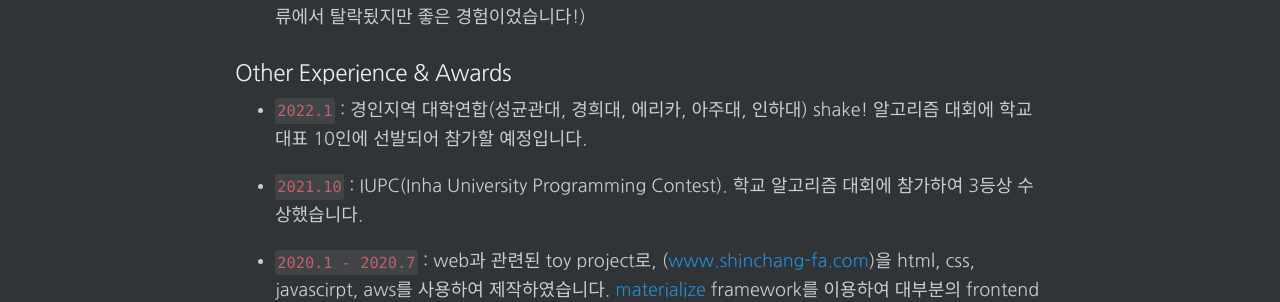
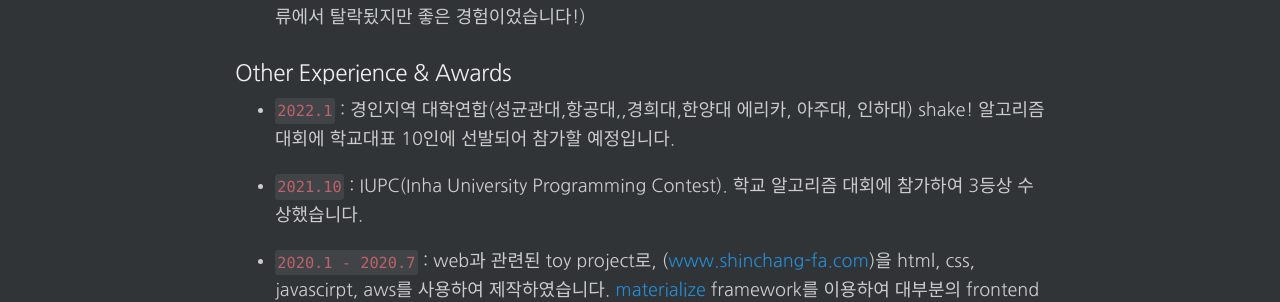
Before and after one commit to changhyeonnam/changhyeonnam.github.io, a Jekyll site: the page built from about.md, in a window 1280 px wide. Shown: the part 868-1170 px from the top of the page. Built offline with Jekyll 4.4.1, drawn with Linux system fonts in a browser that asks for light colours; nearby versions of some CDN libraries; comment, search, counter and statistics services are not loaded.

Commit message:
update about.md

```diff
--- a/about.md
+++ b/about.md
@@ -27,7 +27,7 @@ Deep learning Specialization Coursera 수료, Tensorflow Certificate 취득하
 
 ### Other Experience & Awards
 
-- `2022.1` : 경인지역 대학연합(성균관대, 경희대, 에리카, 아주대, 인하대) shake! 알고리즘 대회에 학교대표 10인에 선발되어 참가할 예정입니다.
+- `2022.1` : 경인지역 대학연합(성균관대,항공대,,경희대,한양대 에리카, 아주대, 인하대) shake! 알고리즘 대회에 학교대표 10인에 선발되어 참가할 예정입니다.
 
 - `2021.10` : IUPC(Inha University Programming Contest). 학교 알고리즘 대회에 참가하여 3등상 수상했습니다.
 
```
